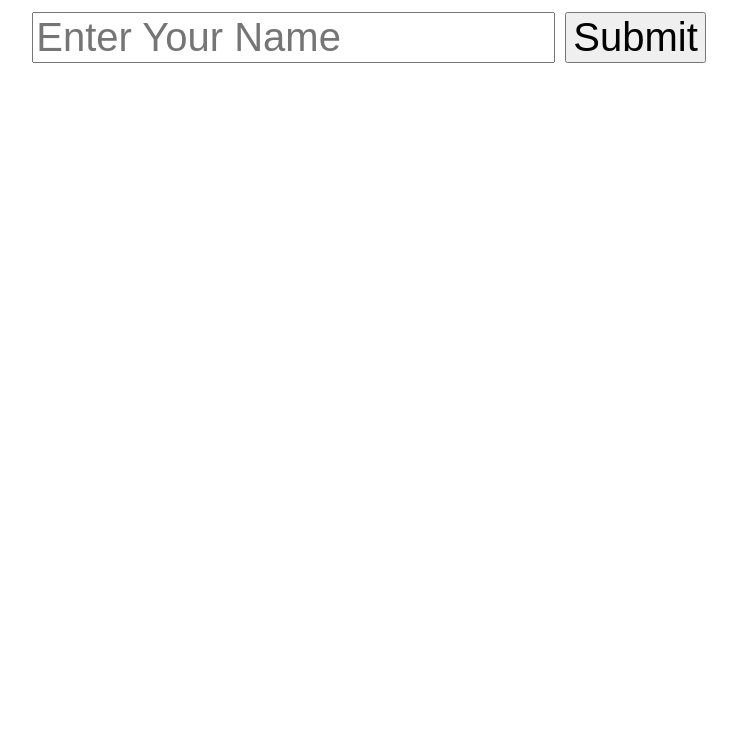
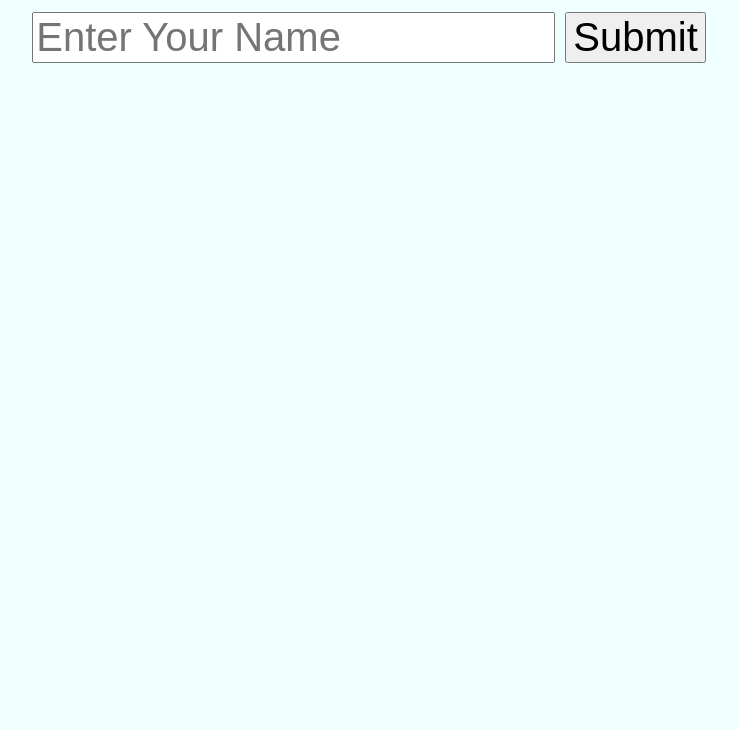
Before and after one commit to Chandan2308/GreetingsApp, a plain HTML site: page index.html in a window 1280 px wide. Shown: the part 70-800 px from the top of the page, without its empty margins (271-1008 px from the left). Drawn offline with Linux system fonts and the light colour scheme.

Commit message:
index.html

```diff
--- a/index.html
+++ b/index.html
@@ -3,9 +3,8 @@
 	<head>
 		<title> Greeting Application </title>
 		<style>
-			body{	backgrounf-color:azure;	}
-			*{
-				font-size:40px;}
+			body{	background-color:azure;	}
+			*{	font-size:40px;	}
 
 		</style>
 	</head>
```
